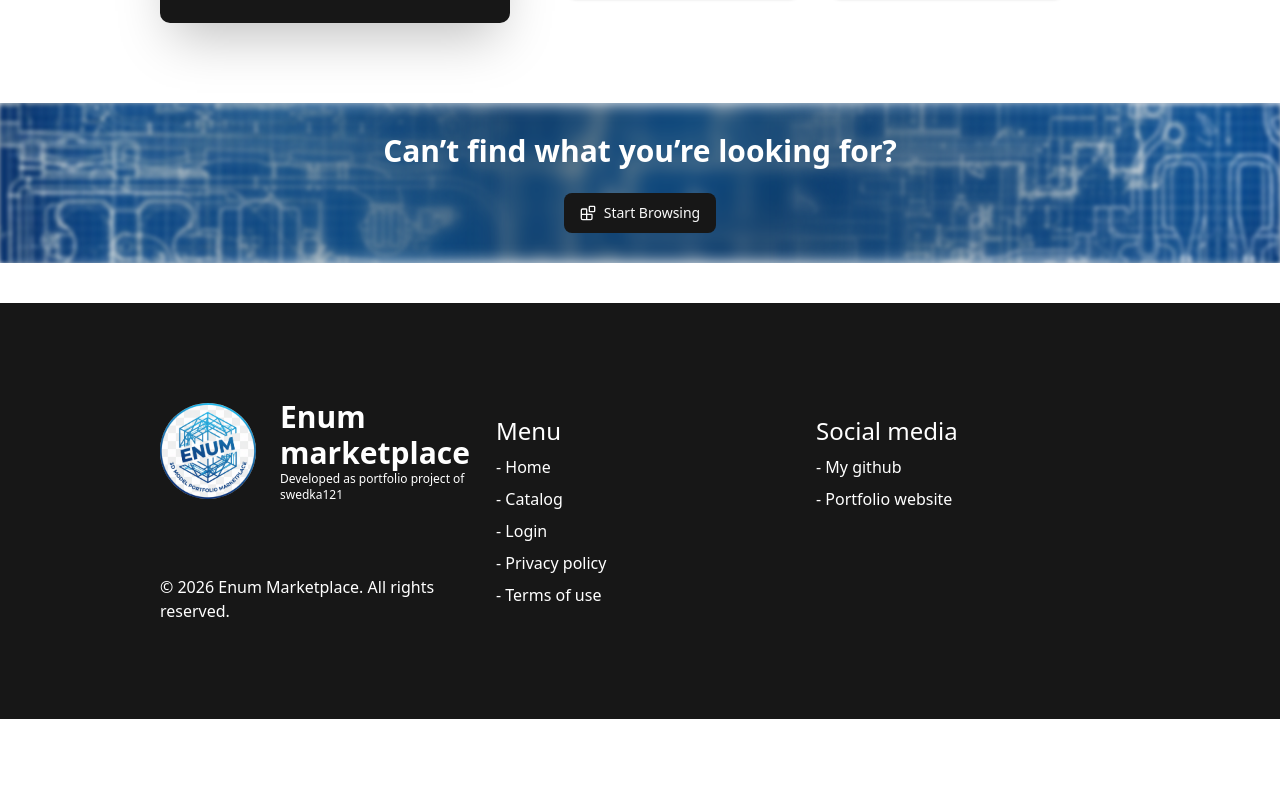
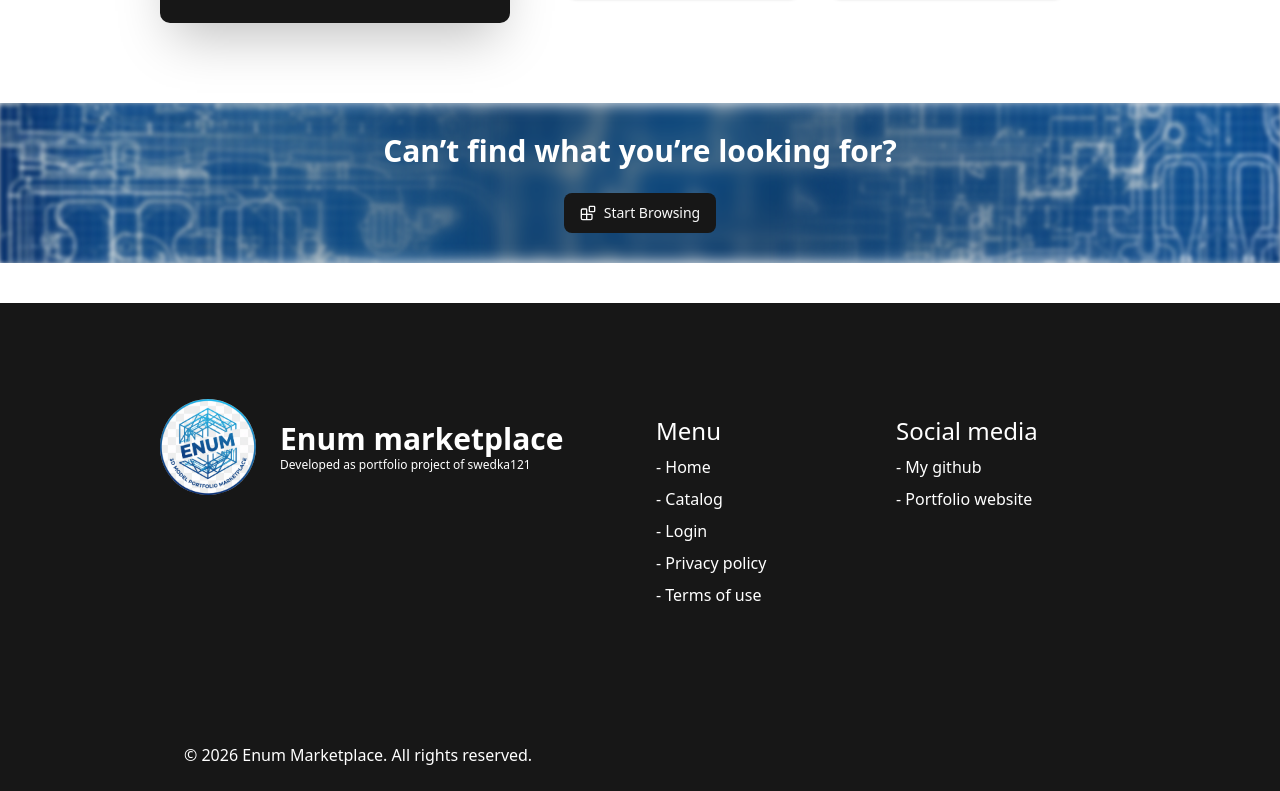
Before and after one commit to Swedka121/client-marketplace-portfolio, a Next.js app: page / in a window 1280 px wide. Shown: the part 4591-5382 px from the top of the page. Before the commit the page ends 5310 px from the top, so only its background shows below. Built offline with nearby package versions, Linux system fonts and the light colour scheme.

Commit message:
fix: some visual fixes in footer element

```diff
--- a/components/layout/footer.tsx
+++ b/components/layout/footer.tsx
@@ -8,7 +8,7 @@ export function Footer() {
   return (
     <footer className="w-screen h-max bg-primary">
       <Container>
-        <section className="grid grid-cols-3 py-24">
+        <section className="grid grid-cols-[2fr_1fr_1fr] py-24 max-lg:grid-rows-3 max-lg:grid-cols-1">
           <article className="flex flex-col h-full">
             <div className="flex felx-row gap-6 items-center">
               <Avatar className="w-24 h-24 ">
@@ -22,9 +22,6 @@ export function Footer() {
                 </p>
               </div>
             </div>
-            <p className="mt-auto text-background">
-              &copy; 2026 Enum Marketplace. All rights reserved.
-            </p>
           </article>
           <nav className="p-4 flex flex-col gap-2">
             <h2 className="text-2xl text-background">Menu</h2>
@@ -54,6 +51,9 @@ export function Footer() {
             </Link>
           </nav>
         </section>
+        <p className="mt-auto text-background p-6">
+          &copy; 2026 Enum Marketplace. All rights reserved.
+        </p>
       </Container>
     </footer>
   );
```
